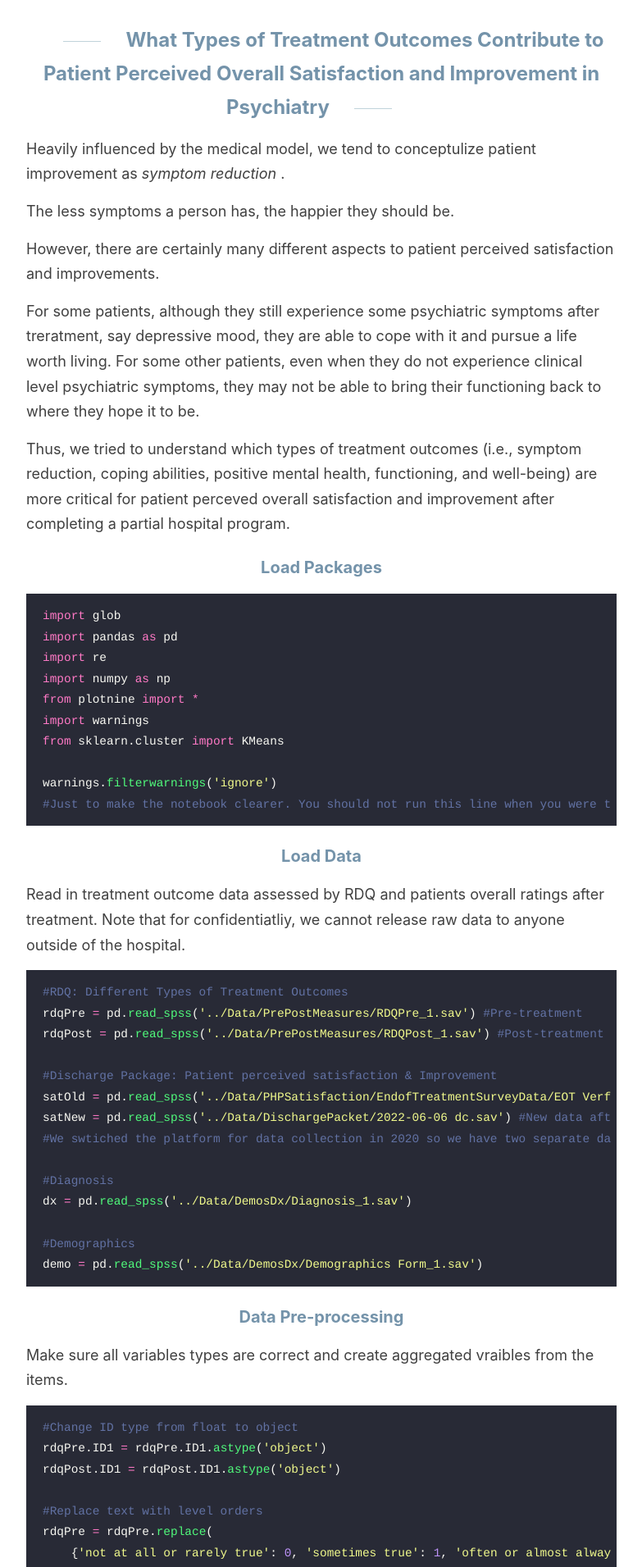
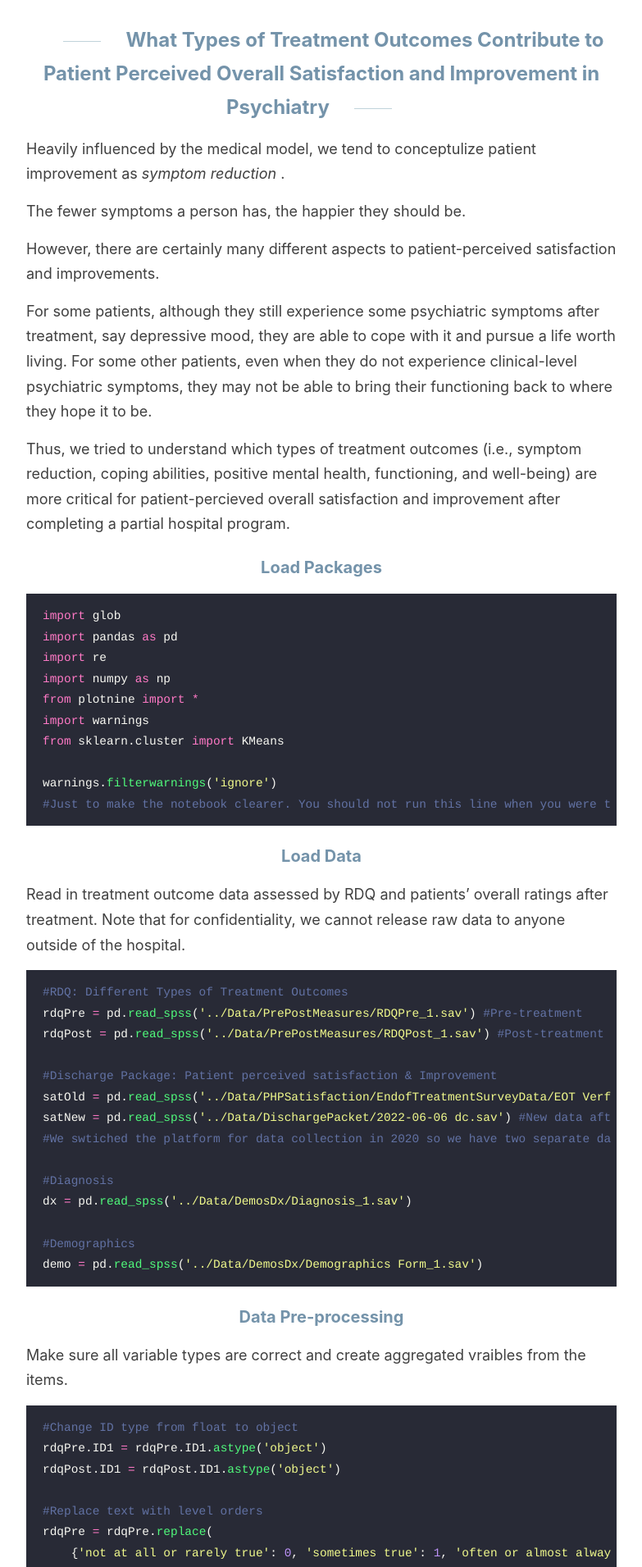
Before and after one commit to sin-ying-lin/sin-ying-lin.github.io, a Jekyll site: the page built from _posts/2022-08-02-PatientPerspectives.md, in a window 1280 px wide. Shown: the part 452-2363 px from the top of the page at 82% size, without its empty margins (248-1031 px from the left). Built offline with Jekyll 4.4.1, drawn with Linux system fonts in a browser that asks for light colours; some of the changed text lies outside the part shown.

Commit message:
Update 2022-08-02-PatientPerspectives.md

````diff
--- a/_posts/2022-08-02-PatientPerspectives.md
+++ b/_posts/2022-08-02-PatientPerspectives.md
@@ -2,7 +2,7 @@
 layout: post
 title: "Understanding Patient Perspectives"
 categories: Visualization Correlation
-excerpt: Heavily influenced by the medical model, we tend to conceptulize patient improvement as symptom reduction. The less symptoms a person has, the happier they should be. However, there are certainly many different aspects to patient perceived satisfaction and improvement. Let's use simple data analytic techniques to decompose patient perspectives.
+excerpt: Heavily influenced by the medical model, we tend to conceptualize patient improvement as symptom reduction. The fewer symptoms a person has, the happier they should be. However, there are certainly many different aspects to patient-perceived satisfaction and improvement. Let's use simple data analytic techniques to decompose patient perspectives.
 ---
 
 ## What Types of Treatment Outcomes Contribute to Patient Perceived Overall Satisfaction and Improvement in Psychiatry
@@ -10,14 +10,14 @@ excerpt: Heavily influenced by the medical model, we tend to conceptulize patien
 
 Heavily influenced by the medical model, we tend to conceptulize patient improvement as <i> symptom reduction </i>.
 
-The less symptoms a person has, the happier they should be.
+The fewer symptoms a person has, the happier they should be.
 
-However, there are certainly many different aspects to patient perceived satisfaction and improvements.
+However, there are certainly many different aspects to patient-perceived satisfaction and improvements.
 
-For some patients, although they still experience some psychiatric symptoms after treratment, say depressive mood, they are able to cope with it and pursue a life worth living.
-For some other patients, even when they do not experience clinical level psychiatric symptoms, they may not be able to bring their functioning back to where they hope it to be.
+For some patients, although they still experience some psychiatric symptoms after treatment, say depressive mood, they are able to cope with it and pursue a life worth living.
+For some other patients, even when they do not experience clinical-level psychiatric symptoms, they may not be able to bring their functioning back to where they hope it to be.
 
-Thus, we tried to understand which types of treatment outcomes (i.e., symptom reduction, coping abilities, positive mental health, functioning, and well-being) are more critical for patient perceved overall satisfaction and improvement after completing a partial hospital program.
+Thus, we tried to understand which types of treatment outcomes (i.e., symptom reduction, coping abilities, positive mental health, functioning, and well-being) are more critical for patient-percieved overall satisfaction and improvement after completing a partial hospital program.
 
 ###  Load Packages
 
@@ -36,8 +36,8 @@ warnings.filterwarnings('ignore')
 ```
 
 ### Load Data
-Read in treatment outcome data assessed by RDQ and patients overall ratings after treatment.
-Note that for confidentiatliy, we cannot release raw data to anyone outside of the hospital.
+Read in treatment outcome data assessed by RDQ and patients' overall ratings after treatment.
+Note that for confidentiality, we cannot release raw data to anyone outside of the hospital.
 
 
 ```python
@@ -58,7 +58,7 @@ demo = pd.read_spss('../Data/DemosDx/Demographics Form_1.sav')
 ```
 
 ### Data Pre-processing
-Make sure all variables types are correct and create aggregated vraibles from the items.
+Make sure all variable types are correct and create aggregated vraibles from the items.
 
 
 ```python
@@ -230,7 +230,7 @@ df_long_change.satvar = df_long_change.satvar.astype('category').cat.reorder_cat
 
 ### Pairewise Correlations
 
-Before we move on to visualization. Let's quickly view variable relationships through pairwise correlations.
+Before we move on to visualization, let's quickly view variable relationships through pairwise correlations.
 
 
 ```python
@@ -327,9 +327,9 @@
 </div>
 
 
-Good to know that the patients' overall satisfaction (overall1) was related to their perceived improvements (impv1) at the end of treatment, and these two end-of-treament variables were not related to their pre-treatment symptom, coping, positve mental health, functioning, well-being much (r < 0.2).
+Good to know that the patient's overall satisfaction (overall1) was related to their perceived improvements (impv1) at the end of treatment, and these two end-of-treatment variables were not related to their pre-treatment symptom, coping, positive mental health, functioning, well-being much (r < 0.2).
 
-The RDQ components had moderate to high correlations. Note that by design the direction of the symptom variable was the opposite to the other variables.
+The RDQ components had moderate to high correlations. Note that by design, the direction of the symptom variable was the opposite of the other variables.
 
 
 Let's move on to post-treatment RDQ.
````
Also changed, not shown: other parts of _posts/2022-08-02-PatientPerspectives.md (+15 -16 lines).
